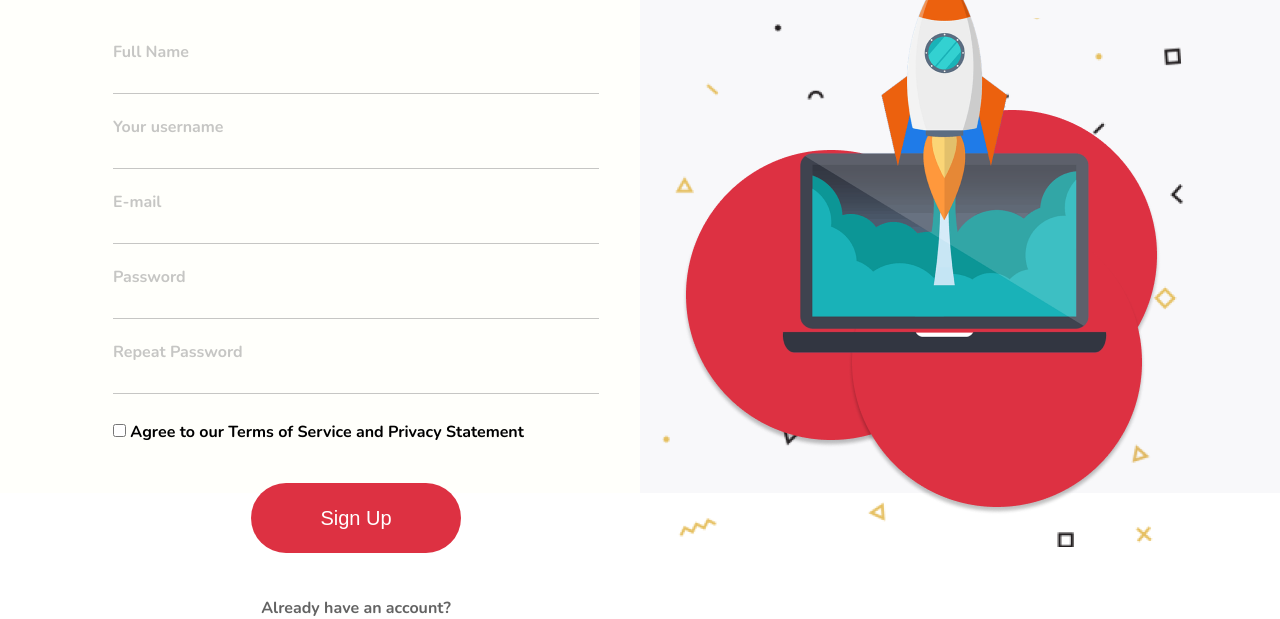
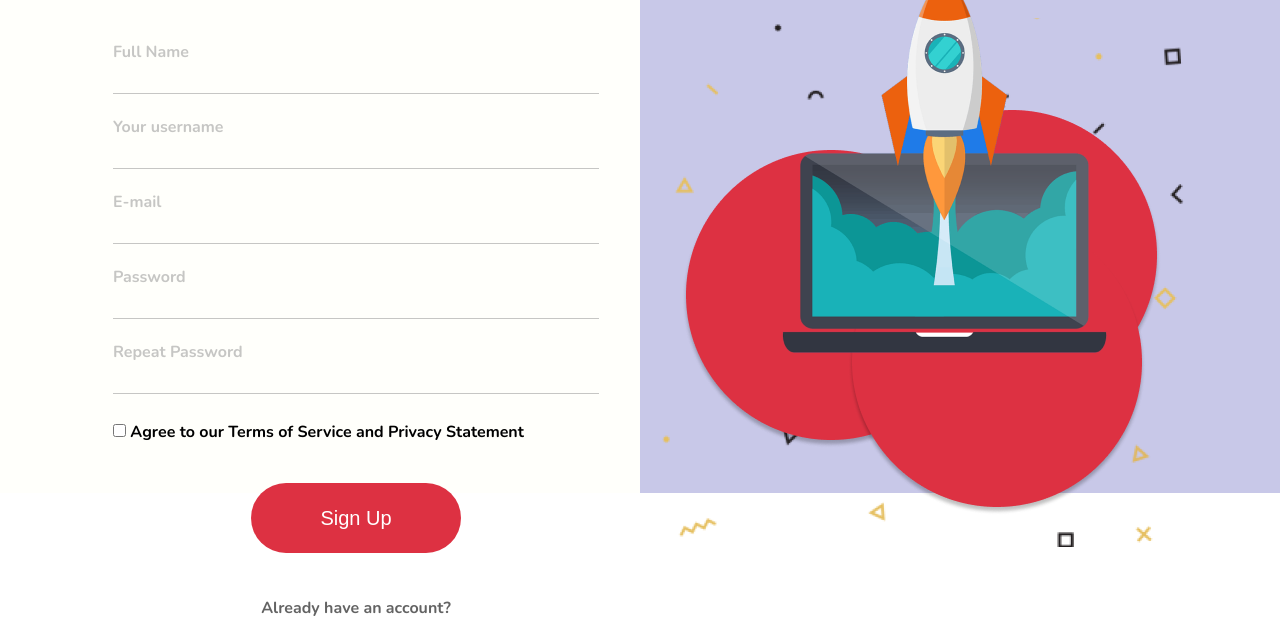
Before and after one commit to Artem197817/task8JS, a plain HTML site: page index.html in a window 1280 px wide. Shown: the part 307-926 px from the top of the page. Drawn offline with Linux system fonts and the light colour scheme.

Commit message:
added doc2

```diff
--- a/styles/style.css
+++ b/styles/style.css
@@ -32,7 +32,7 @@ body {
 .image {
     grid-column: 2/3;
     justify-self: start;
-    background: #F8F8FA;
+    background: #c8c8e8;
     height: 100vh;
     left: 50%;
     width: 100%;
```
Also changed, not shown: 3 other files.
